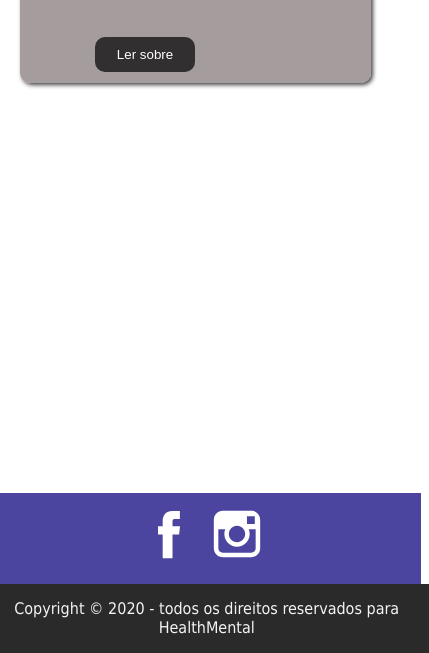
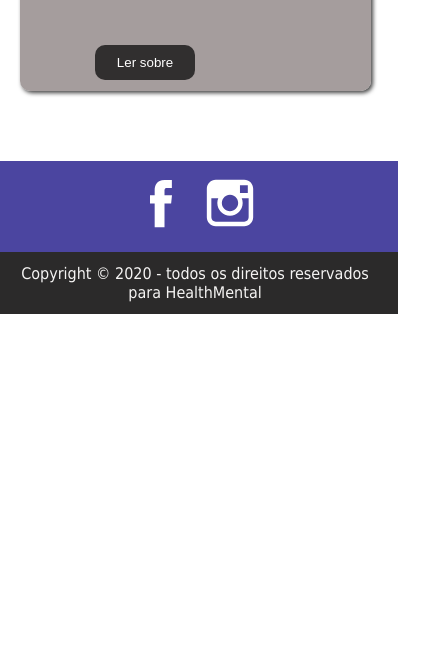
Before and after one commit to joaopver10/Projeto-HealthMental, a plain HTML site: page Portal Projeto/index.html in a window 390 px wide. Shown: the part 898-1551 px from the top of the page, 429 px wide, since content can reach past the window. After the commit the page ends 1212 px from the top, so only its background shows below. Drawn offline with Linux system fonts and the light colour scheme.

Commit message:
update estilo no footer

```diff
--- a/Portal Projeto/css/estilo.css
+++ b/Portal Projeto/css/estilo.css
@@ -220,7 +220,21 @@ figure.foto-legenda img{
 
 
 /* tudo pra carregar pra mobile*/
-@media only screen and (max-device-width: 900px){
+@media (max-width: 762px){
+
+img{
+        margin-left: 2%;
+        border-radius: 2%;
+        margin-top: 1%;
+
+}
+
+body{
+        background-color: rgb(255, 255, 255);
+        color: rgb(8, 8, 8);
+        font-family: 'calibri', sans-serif;
+
+ }
 
 
 #imagem1{
@@ -297,10 +311,8 @@ figure.foto-legenda img{
 #topo{
     background-color: rgb(75, 69, 160);
     padding: 3px;
-    margin-left: -8px;
-    margin-right: -7px;
-    margin-top: -8px;
     box-shadow: black 4px 3px 5px;
+    width: 100%;
 
   }
 
@@ -352,24 +364,20 @@ button:hover{
 footer{
     background-color: rgb(43, 42, 42);
     color: rgb(245, 244, 243);
-    padding: 4%;
-    margin-left: -4%;
-    margin-right: 0%;
+    padding: 3%;
+    margin: auto;
     text-align: center;
-    margin-top: 0%;
-    width: 106%;
-
-
+    position: absolute;
+    margin-right: -2% ;
+    margin-left: -2%;
 }
 
 .rodape{
     background-color: rgb(75, 69, 160);
     padding: 3%;
-    margin-left: -4%;
-    margin-right: 0%;
-    margin-top: 105%;
-    width: 106%;
-
+    margin: auto;
+    margin-right: -2% ;
+    margin-left: -2%;
 
 }
 
@@ -387,20 +395,7 @@ div section ul li a{
 }
 
 /*parte do body junto com o topo e logo*/
-img{
-    margin-left: 2%;
-    border-radius: 2%;
-    margin-top: 1%;
 
-}
-
-body{
-    background-color: rgb(255, 255, 255);
-    color: rgb(8, 8, 8);
-    font-family: 'calibri', sans-serif;
-    width: 100%;
-    height: 200%;
-    }
 
 }
 /* FIM DO CODIGO DE RESPONSIVIDADE ^
```
Also changed, not shown: Portal Projeto/css/paginajogosrelax.css (+1 -9 lines).
